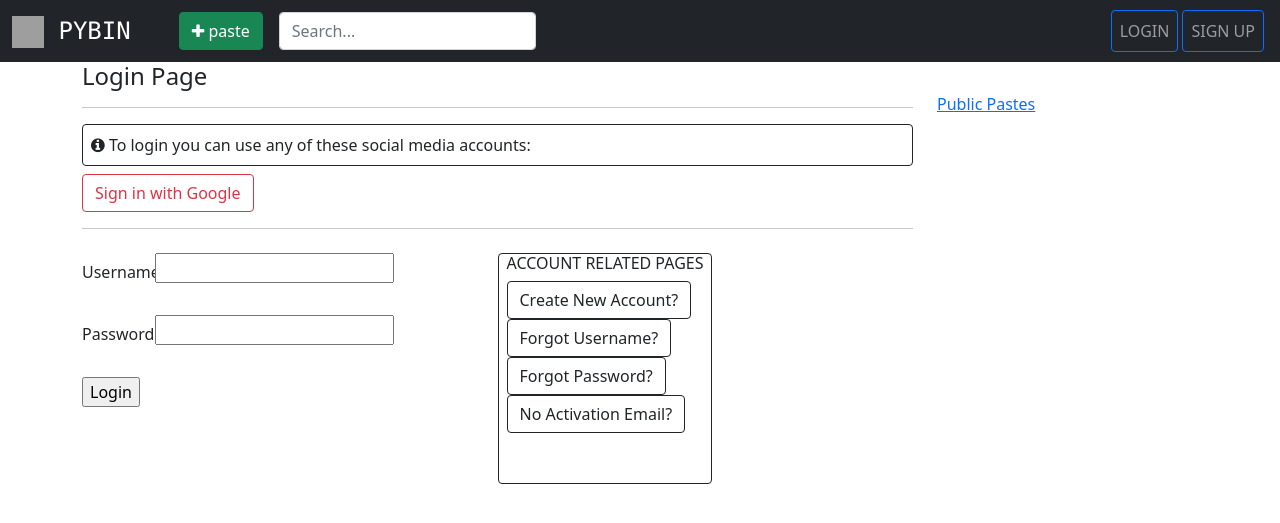
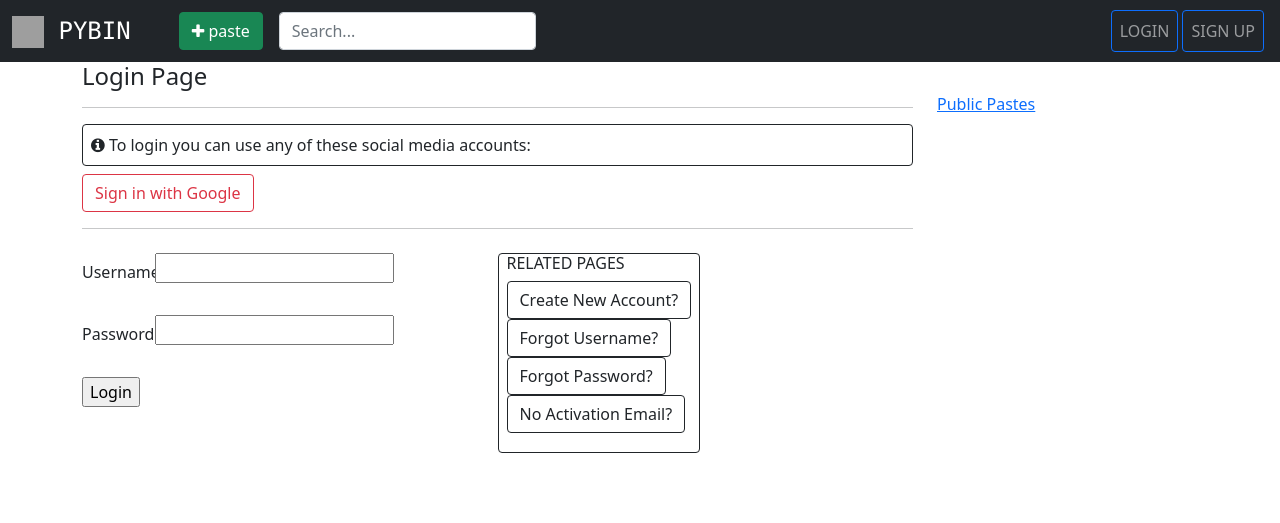
Before and after one commit to hatredholder/Pastebin-Clone, a Flask app: page /login/ in a window 1280 px wide. Shown: the top 523 px of the page. Run offline with Flask 2, Linux system fonts and the light colour scheme; data that the repository does not hold is empty; some libraries are stand-ins or nearby versions; grey boxes are pictures that could not be loaded.

Commit message:
fixed login template

```diff
--- a/templates/authentication/login.html
+++ b/templates/authentication/login.html
@@ -39,9 +39,9 @@
                             {{form.submit}}
                         </form>
                     </div>
-                    <fieldset style="padding-bottom: 50px"class="account_related_pages border rounded border-dark px-2 col-sm-2.5">
+                    <fieldset style="height: 200px" class="related_pages border rounded border-dark px-2 col-sm-2.5">
                         <h6>
-                            ACCOUNT RELATED PAGES
+                            RELATED PAGES
                         </h6>
                         <a class="btn btn-outline-dark" href="/signup/">Create New Account?</a>
                         <br>
```
